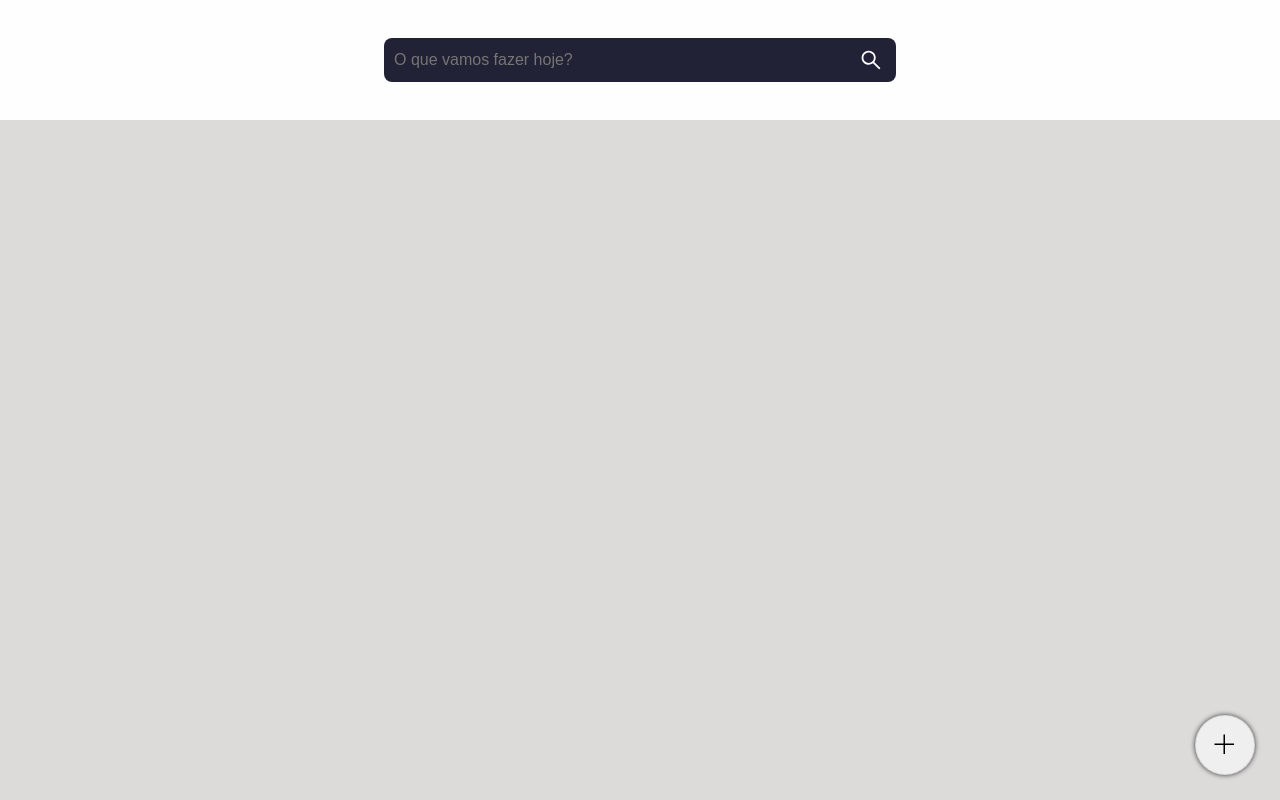
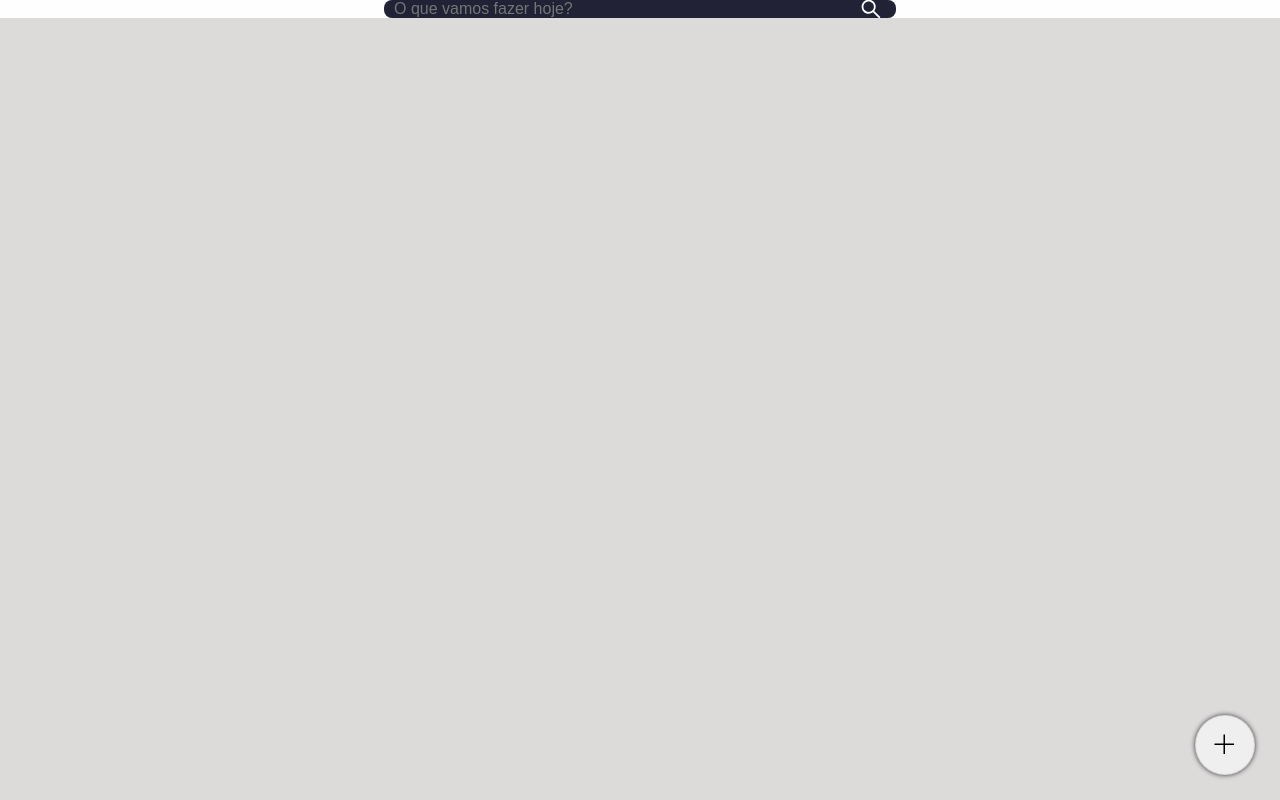
Before and after one commit to Fernando-Filho/Anotacoes, a React (Create React App) app in the folder anotacoes/: page / in a window 1280 px wide. Built offline with nearby package versions, Linux system fonts and the light colour scheme.

Commit message:
Ajuste na altura

```diff
--- a/anotacoes/src/components/Header/style.js
+++ b/anotacoes/src/components/Header/style.js
@@ -5,7 +5,7 @@ export const HeaderContainer = styled.header`
     flex-direction: row;
     align-items: center;
     justify-content: center;
-    height: 120px;
+    height: 10%;
     width: 100%;
     background-color: #FEFEFE;
 
```
